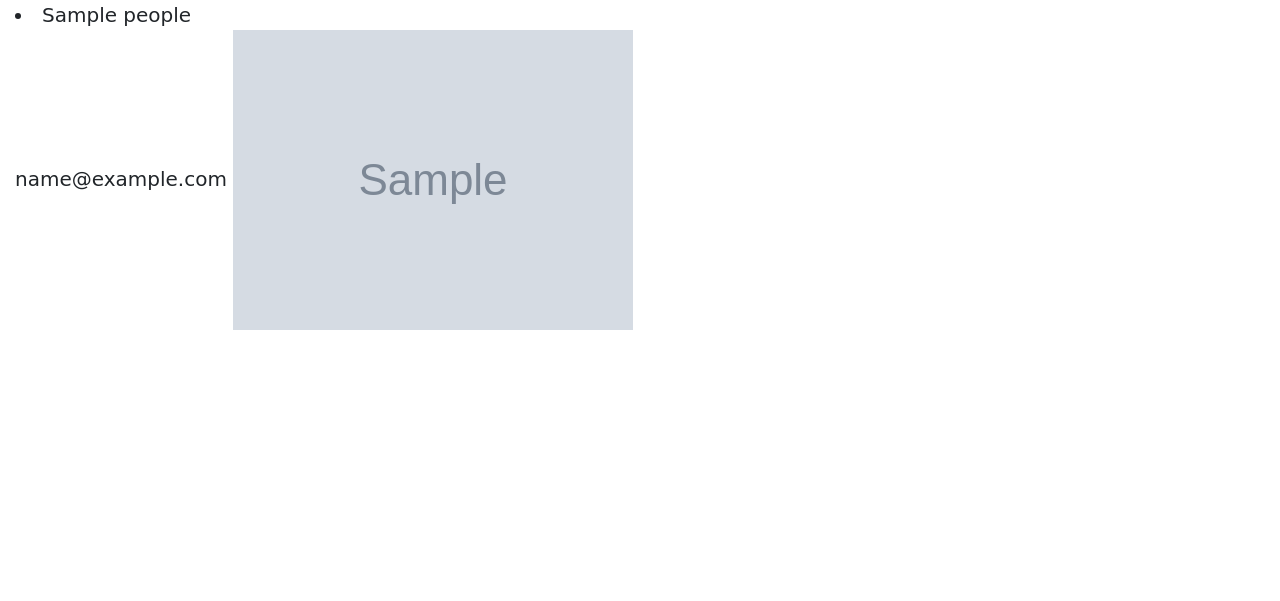
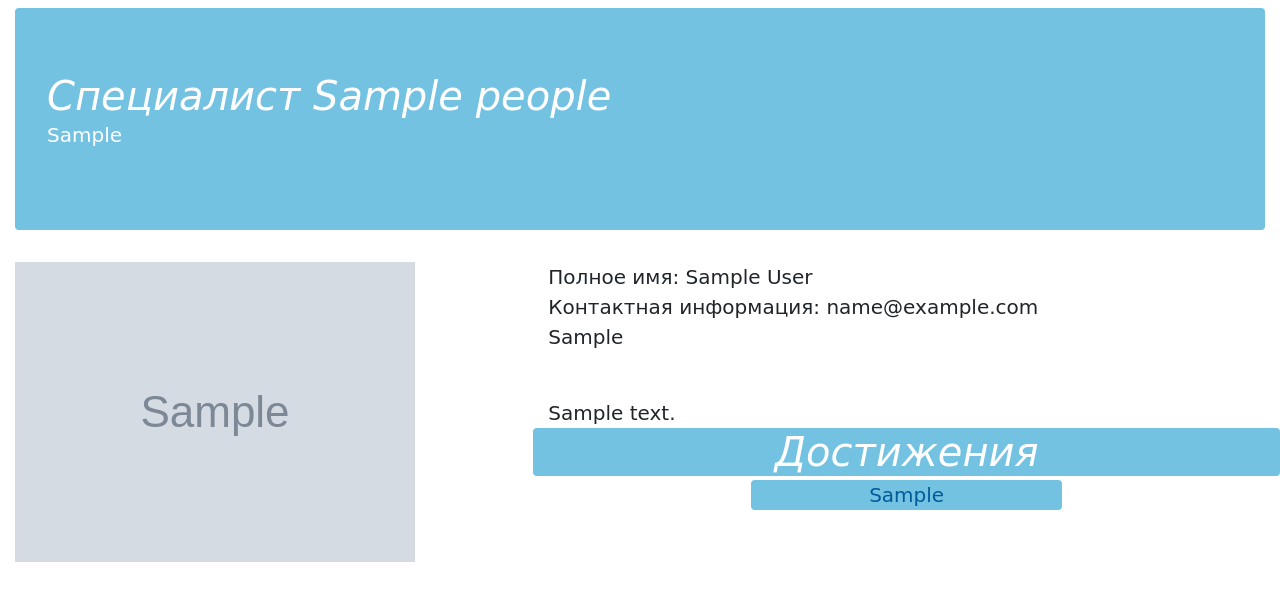
Before and after one commit to gda2048/PhychoBlog, a Django app: page /workers/person/1 in a window 1280 px wide. Shown: the part 92-693 px from the top of the page. Run offline with Django 3.2, Linux system fonts and the light colour scheme; tables that the repository leaves empty hold one stand-in row (values such as "Sample post"); grey boxes marked "Sample" are stand-in pictures; parts of the project's set-up code (start-up, migrations or seed data) failed here and were passed over; some libraries are stand-ins or nearby versions; some web fonts are replaced.

Commit message:
add achievements and fix worker templates

```diff
--- a/templates/workers/worker.html
+++ b/templates/workers/worker.html
@@ -1,10 +1,36 @@
 {% extends 'base.html' %}
 {% block title %}  Специалисты {% endblock %}
 {% block content %}
-            <li>{{ person.name }}</li>
-            {{ person.email }}
+    <div class="jumbotron mt-2 text-white rounded bg-psycho-teal">
+        <h1 class="d-none d-xl-inline font-italic">Специалист {{ person.name }}</h1>
+        <h3 class="d-xl-none font-italic">Специалист {{ person.name }}</h3>
+        <p>{{ person.info }}</p>
+    </div>
+    <div class="row">
+        <div class="col-12 col-md-5">
             {% if person.photo %}
-            <img src="{{ person.photo.url }}" alt="{{ person.alt }}"
-                 style="max-width: 100%; max-height: 100%;">
+                <img src="{{ person.photo.url }}" alt="{{ person.alt }}"
+                     style="max-width: 100%; max-height: 100%;">
             {% endif %}
+        </div>
+        <div class="col-12 col-md-7">
+            Полное имя: {{ person.full_name }}<br>
+            Контактная информация: {{ person.email }}<br> {{ person.contacts| linebreaks }} <br>
+            {{ person.bio }}
+            <div class="row justify-content-around">
+                <div class="text-white rounded bg-psycho-teal col-12 text-center">
+                    <h1 class="d-none d-xl-inline font-italic">Достижения</h1>
+                    <h3 class="d-xl-none font-italic">Достижения</h3>
+                </div>
+                {% for ach in person.achievements.all %}
+                    <div class="col-12 col-md-5 my-1 text-white rounded bg-psycho-teal text-center"><a class="link-blue"
+                                                                      href="{% url 'achievement' pk=ach.id %}">{{ ach.alt }}</a>
+                    </div>
+                {% endfor %}
+            </div>
+        </div>
+
+    </div>
+
+
 {% endblock %}
--- a/workers/urls.py
+++ b/workers/urls.py
@@ -1,10 +1,11 @@
 from django.urls import path
 
-from .views import PersonListView, AchievementListView, HelpItemListView, PersonDetailView
+from .views import PersonListView, AchievementListView, HelpItemListView, PersonDetailView, AchievementDetailView
 
 urlpatterns = [
     path('author/', PersonListView.as_view(), name='person_list'),
     path('achievement/', AchievementListView.as_view(), name='achievement_list'),
+    path(r'achievement/<int:pk>', AchievementDetailView.as_view(), name='achievement'),
     path('help_item/', HelpItemListView.as_view(), name='help_item_list'),
     path(r'person/<int:pk>', PersonDetailView.as_view(), name='person'),
 ]
--- a/workers/views.py
+++ b/workers/views.py
@@ -34,3 +34,9 @@ class PersonDetailView(DetailView):
     model = Person
     queryset = Person.objects.all()
     template_name = 'workers/worker.html'
+
+
+class AchievementDetailView(DetailView):
+    model = Achievement
+    queryset = Achievement.objects.all()
+    template_name = 'workers/achievement.html'
```
Also changed, not shown: templates/workers/achievement.html (added, +16 -0 lines), templates/workers/people.html (+5 -9 lines).
